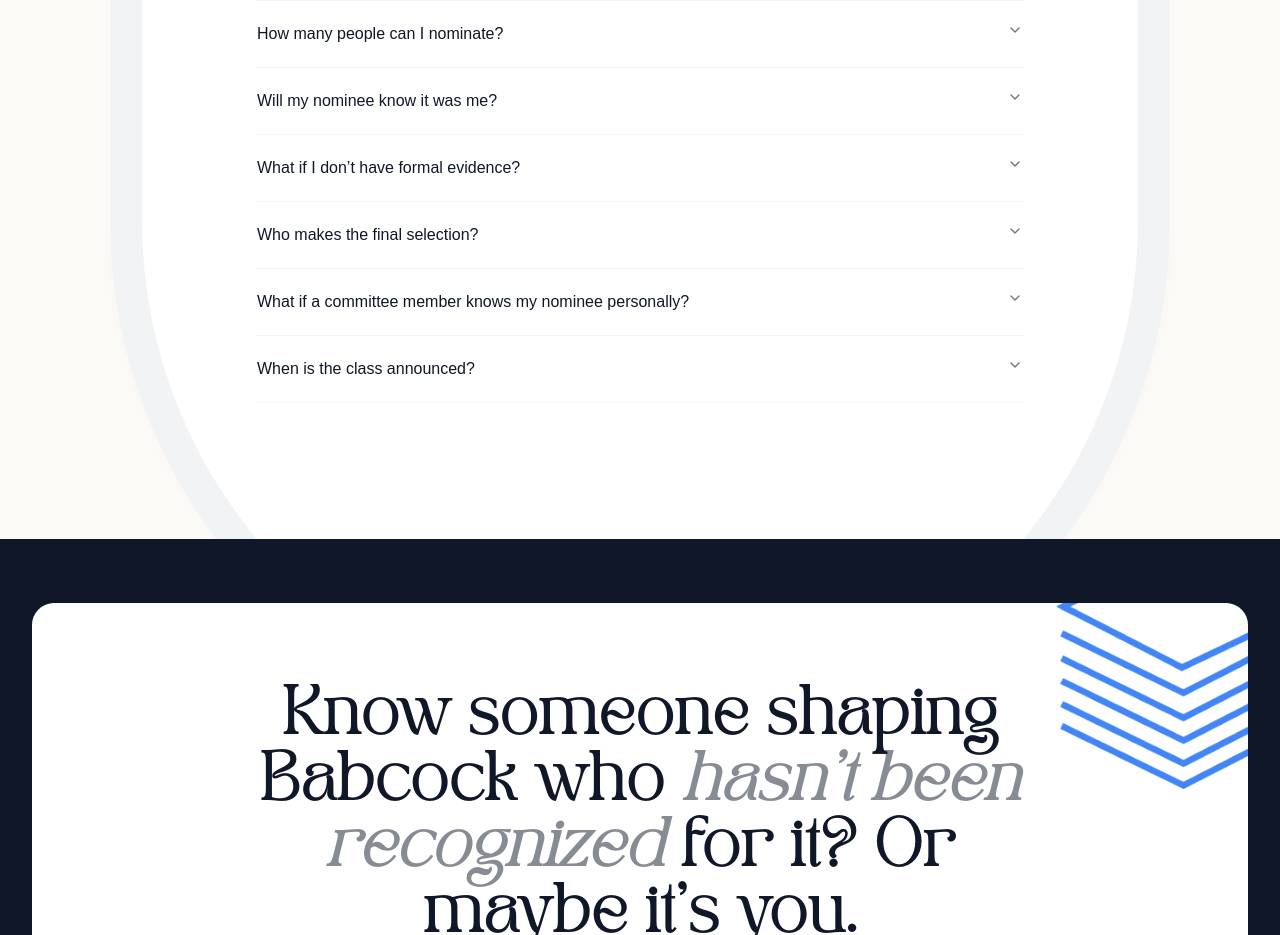
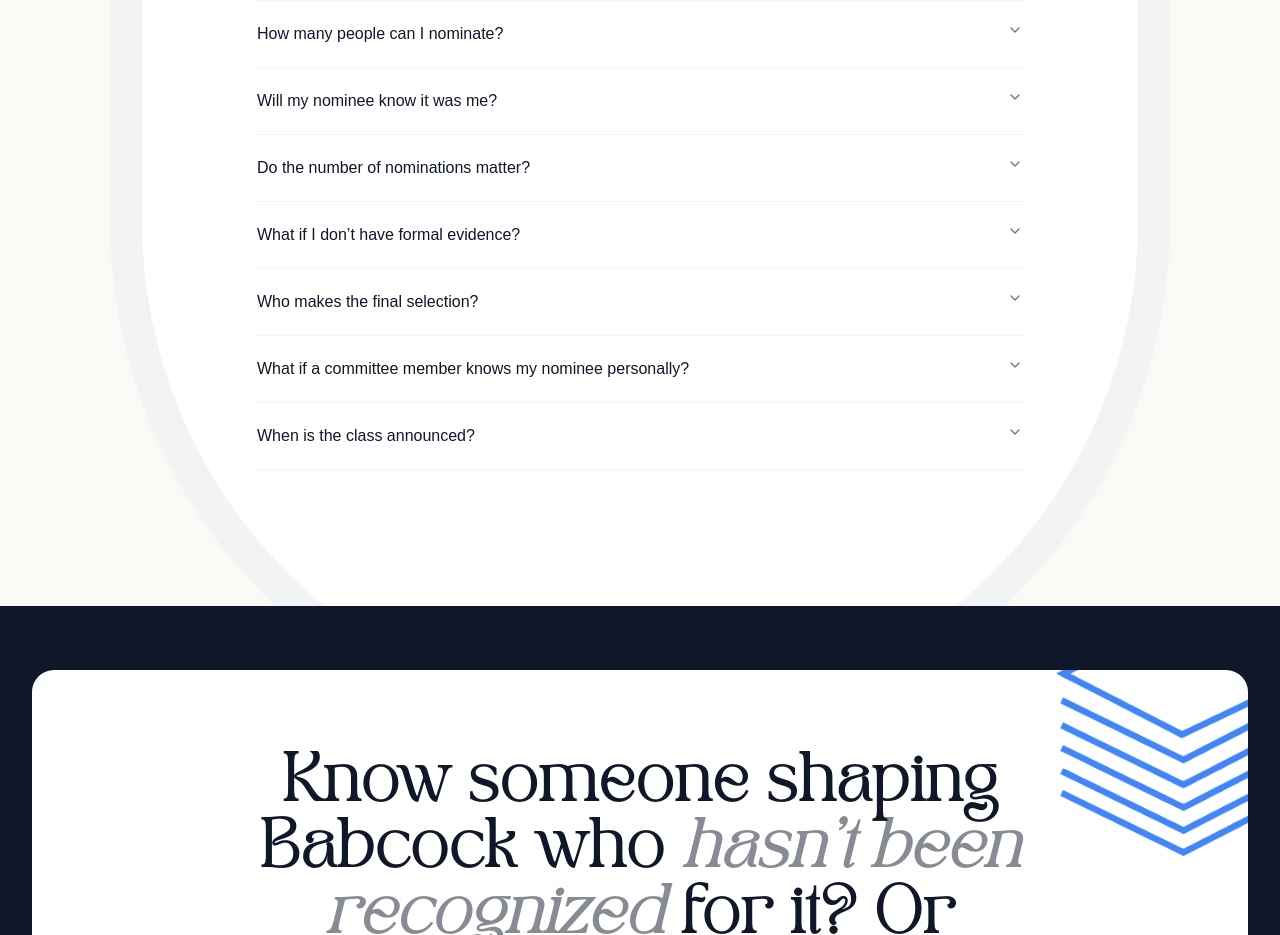
Before and after one commit to GDGBabcockUniversity/the-hundred, a Next.js app: page / in a window 1280 px wide. Shown: the part 5120-6055 px from the top of the page. Built offline with nearby package versions, Linux system fonts and the light colour scheme; a web font is replaced by a local one.

Commit message:
feat: add FAQ entry about nomination count relevance in ProcessSection component

```diff
--- a/components/landing/ProcessSection.tsx
+++ b/components/landing/ProcessSection.tsx
@@ -66,6 +66,11 @@ export function ProcessSection() {
       question: "Will my nominee know it was me?",
       answer:
         "Only if you tell them. The committee reaches out to shortlisted nominees directly.",
+    },
+    {
+      question: "Do the number of nominations matter?",
+      answer:
+        "No. The number of nominations a student receives does not affect their chances of being selected. Each nomination is evaluated independently based on the criteria and evidence provided.",
     },
     {
       question: "What if I don’t have formal evidence?",
```
